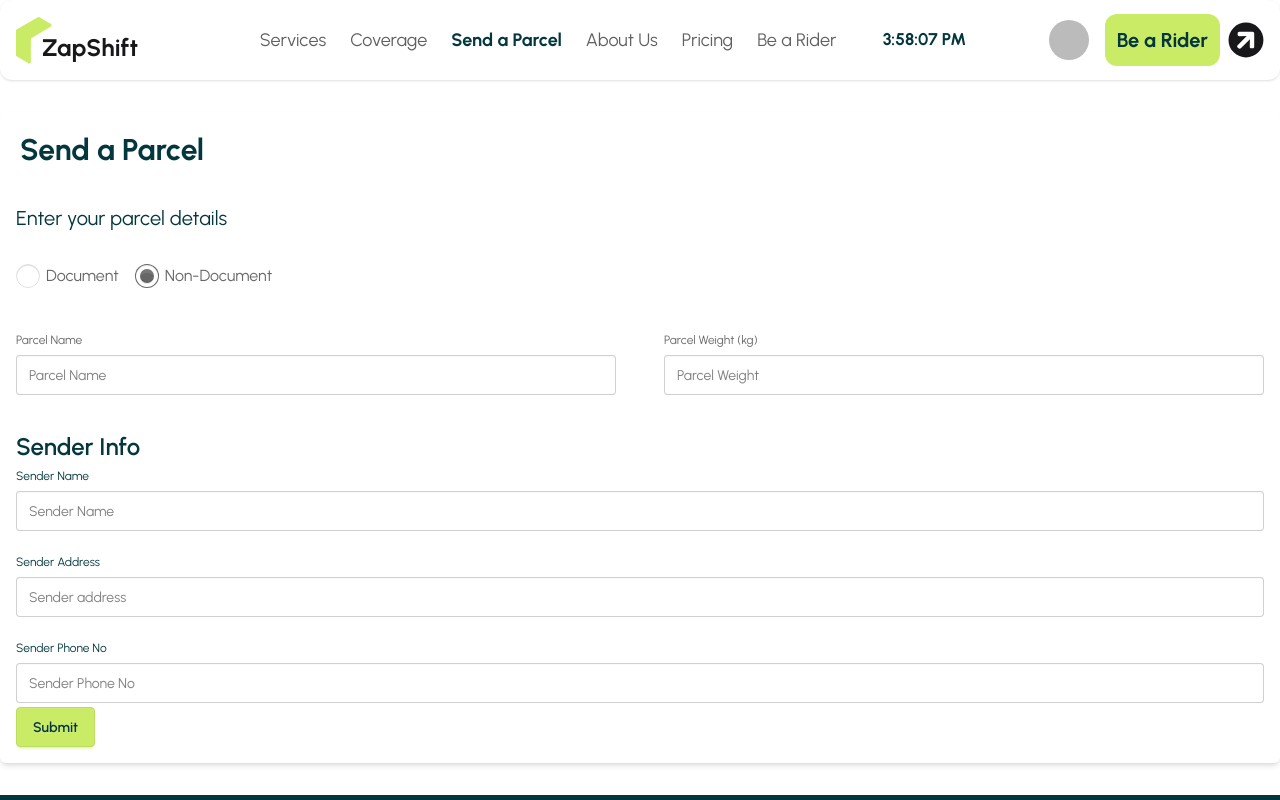
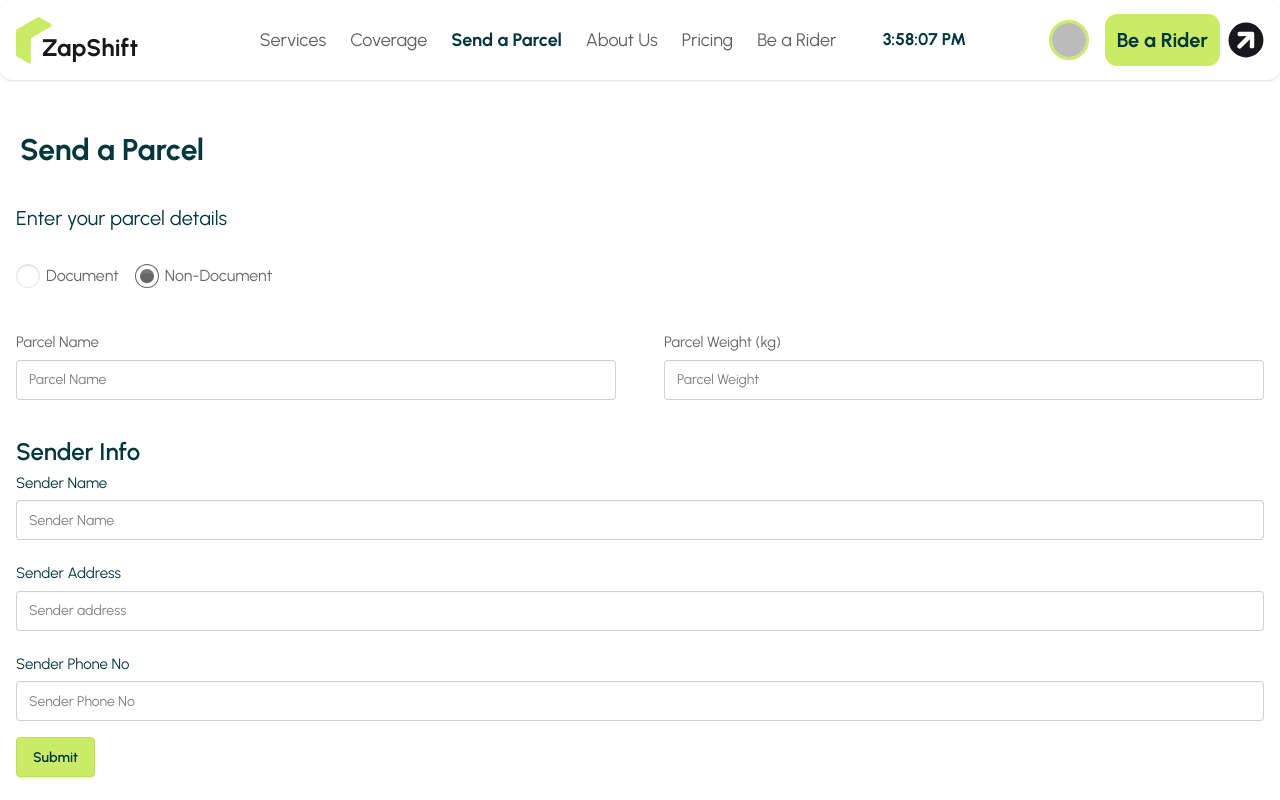
Before and after one commit to fahim-shareear/zap-shift-main, a React app in the folder zap-shift-ui/: page /send-a-parcel in a window 1280 px wide. Shown: the top 800 px of the page. Built offline with nearby package versions, Linux system fonts and the light colour scheme; no server answers; sample sign-in values are in the browser's storage; the HTML template or start-up script is replaced by a standard one.

Commit message:
adding clicking effect on sign out and on dropdown profile button

```diff
--- a/zap-shift-ui/src/components/ParcelForm.jsx
+++ b/zap-shift-ui/src/components/ParcelForm.jsx
@@ -42,7 +42,7 @@ const ParcelForm = () => {
                     {/* parcel info: name, weight */}
                     <div className="grid grid-cols-1 md:grid-cols-2 gap-12 my-8">
                         <fieldset className="fieldset">
-                            <label className="label">Parcel Name</label>
+                            <label className="label text-[15px]">Parcel Name</label>
                             <input type="text"
                                 className="input w-full"
                                 placeholder="Parcel Name"
@@ -50,7 +50,7 @@ const ParcelForm = () => {
                         </fieldset>
 
                         <fieldset className="fieldset">
-                            <label className="label">Parcel Weight (kg)</label>
+                            <label className="label text-[15px]">Parcel Weight (kg)</label>
                             <input type="number"
                                 className="input w-full"
                                 placeholder="Parcel Weight"
@@ -64,21 +64,21 @@ const ParcelForm = () => {
 
                         <h4 className="text-2xl font-semibold text-primary">Sender Info</h4>
                         <fieldset className="fieldset">
-                            <label className="label text-bold text-primary">Sender Name</label>
+                            <label className="label text-bold text-primary text-[15px]">Sender Name</label>
                             <input type="text"
                                 className="input w-full"
                                 placeholder="Sender Name"
                                 {...register('senderName')} />
 
                             {/* sender address */}
-                            <label className="label mt-4 text-bold text-primary">Sender Address</label>
+                            <label className="label mt-4 text-bold text-primary text-[15px]">Sender Address</label>
                             <input type="text"
                                 className="input w-full"
                                 placeholder="Sender address"
                                 {...register('senderAddress')} />
 
                             {/* sender phone number */}
-                            <label className="label mt-4 text-bold text-primary">Sender Phone No</label>
+                            <label className="label mt-4 text-bold text-primary text-[15px]">Sender Phone No</label>
                             <input type="text"
                                 className="input w-full"
                                 placeholder="Sender Phone No"
@@ -90,7 +90,7 @@ const ParcelForm = () => {
                         <div></div>
                     </div>
 
-                    <input type="submit" className="btn btn-secondary text-primary" value="Submit" />
+                    <input type="submit" className="btn btn-secondary text-primary my-3" value="Submit" />
                 </form>
             </div>
         </div>
--- a/zap-shift-ui/src/pages/shared/Navbar.jsx
+++ b/zap-shift-ui/src/pages/shared/Navbar.jsx
@@ -63,7 +63,7 @@ const Navbar = () => {
             <div className="navbar-end flex gap-4 sm:ml-10">
                 {
                     user ? <div className="rounded-full w-10 h-10 relative">
-                        <div className="w-full h-full rounded-full cursor-pointer" onClick={handleMenu}>
+                        <div className="w-full h-full rounded-full cursor-pointer border-3 border-secondary  transition transform active:scale-95" onClick={handleMenu}>
                             <img src={user.photoURL} alt="" className="w-full h-full object-cover rounded-full" />
                         </div>
                         <div className={`border-3 border-white grow bg-secondary rounded-md w-55 flex items-left justify-left
@@ -75,7 +75,7 @@ const Navbar = () => {
                                     <li className="font-medium text-white cursor-pointer"><Link to="/dashboard">Dashboard</Link></li>
                                     <li className="font-medium text-white cursor-pointer"><Link to="/edit-profile">Edit Profile</Link></li>
                                 </ul>
-                                <button className="border border-white rounded-md font-bold p-2 mt-4 text-white hover:bg-secondary hover:text-primary cursor-pointer transition-all duration-300"
+                                <button className="border border-white rounded-md font-bold p-2 mt-4 text-white hover:bg-secondary hover:text-primary cursor-pointer duration-300  transition transform active:scale-95"
                                 onClick={closeAuth}>
                                     Sign Out
                                 </button>
```
